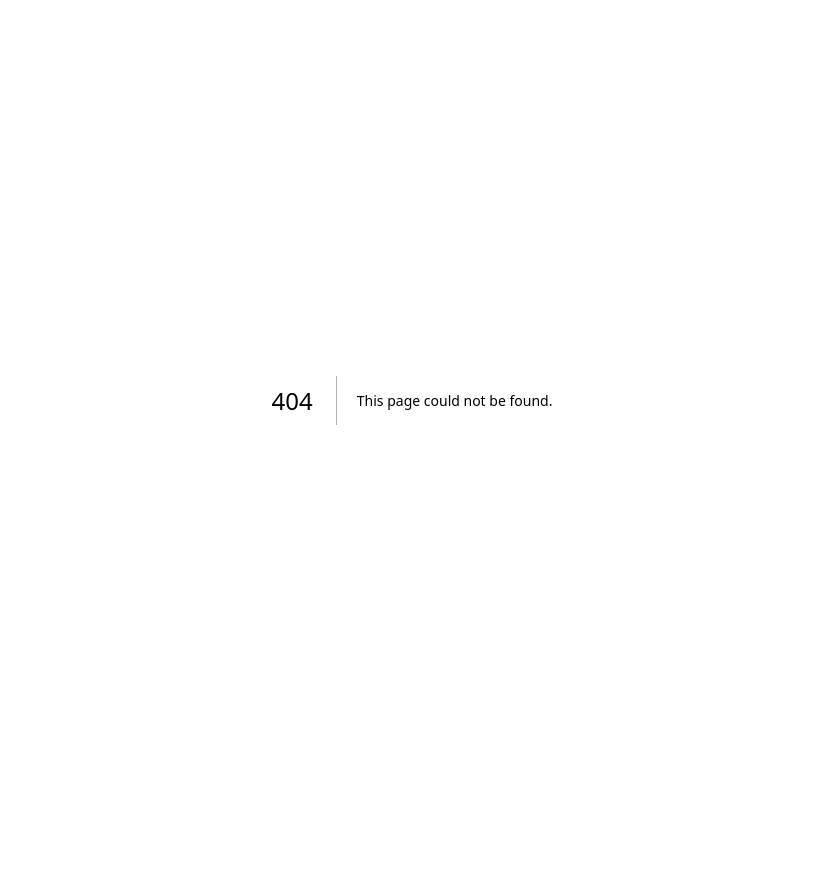
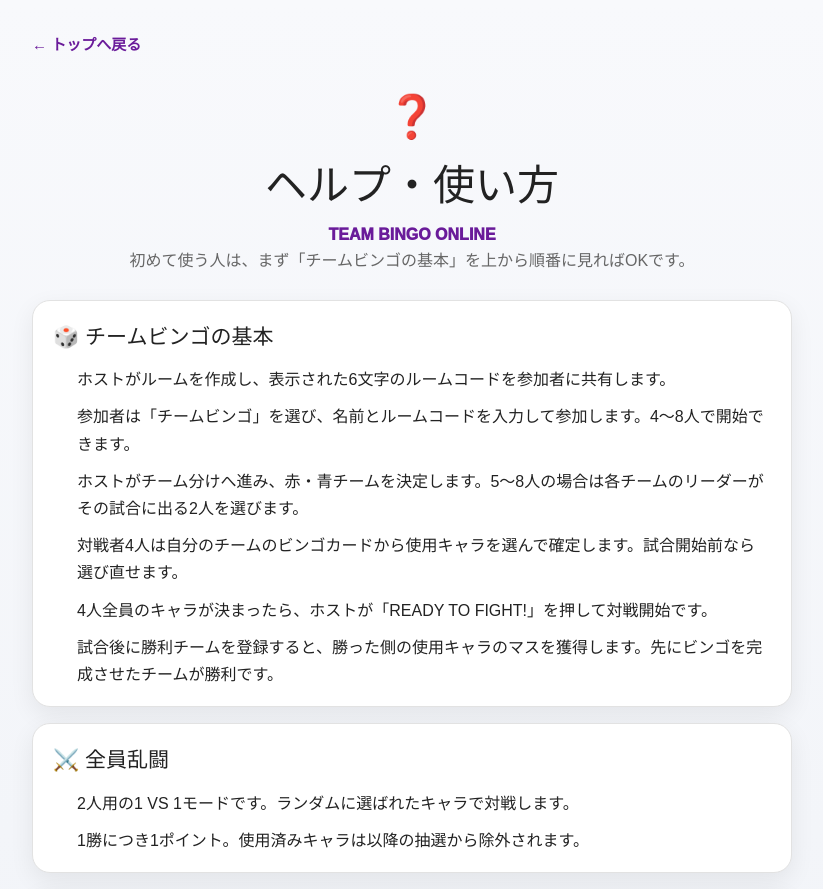
Before and after one commit to nanahoshiman/team-bingo-online, a Next.js app: page /help in a window 1280 px wide. Before the commit this address had no page. Shown: the top 889 px of the page, without its empty margins (228-1051 px from the left). Before the commit the page ends 800 px from the top, so only its background shows below. Built offline with nearby package versions, Linux system fonts and the light colour scheme.

Commit message:
Add help page and navigation menu

```diff
--- /dev/null
+++ b/app/help/page.tsx
@@ -0,0 +1,128 @@
+"use client";
+
+import { useRouter } from "next/navigation";
+
+const sections = [
+  {
+    title: "🎲 チームビンゴの基本",
+    body: [
+      "ホストがルームを作成し、表示された6文字のルームコードを参加者に共有します。",
+      "参加者は「チームビンゴ」を選び、名前とルームコードを入力して参加します。4〜8人で開始できます。",
+      "ホストがチーム分けへ進み、赤・青チームを決定します。5〜8人の場合は各チームのリーダーがその試合に出る2人を選びます。",
+      "対戦者4人は自分のチームのビンゴカードから使用キャラを選んで確定します。試合開始前なら選び直せます。",
+      "4人全員のキャラが決まったら、ホストが「READY TO FIGHT!」を押して対戦開始です。",
+      "試合後に勝利チームを登録すると、勝った側の使用キャラのマスを獲得します。先にビンゴを完成させたチームが勝利です。",
+    ],
+  },
+  {
+    title: "⚔️ 全員乱闘",
+    body: [
+      "2人用の1 VS 1モードです。ランダムに選ばれたキャラで対戦します。",
+      "1勝につき1ポイント。使用済みキャラは以降の抽選から除外されます。",
+    ],
+  },
+  {
+    title: "🔄 更新・復帰・退出",
+    body: [
+      "画面はリアルタイムで同期され、復帰時・画面を再表示した時にも最新状態を取得します。",
+      "表示が合わない時はゲーム画面の「最新状態に更新」を使えます。",
+      "ページ更新やタブを閉じただけではルームから退出しません。同じ端末・同じ名前で入り直すと、保存されているプレイヤー情報から復帰できます。",
+      "参加枠を空けたい時は「ルームから退出」を使ってください。ホストが退出した場合は残っている参加者へホストが引き継がれます。",
+    ],
+  },
+  {
+    title: "📺 OBS配信画面",
+    body: [
+      "トップ右上の☰から「配信者用ページ」を開き、6文字のルームコードを入力します。",
+      "表示されたルーム専用の配信画面をOBSの「ブラウザ」ソースとして追加します。",
+      "OBSのブラウザソースは幅1920・高さ1080を推奨します。ブラウザソースをゲーム映像より上に置くと、左上の透明部分からゲーム映像が見えます。",
+      "右側に赤・青のビンゴカード、下側に対戦カード・勝敗数・チーム情報が表示され、試合の進行に合わせて更新されます。",
+    ],
+  },
+];
+
+export default function HelpPage() {
+  const router = useRouter();
+
+  return (
+    <main
+      style={{
+        minHeight: "100vh",
+        padding: "28px 16px 56px",
+        boxSizing: "border-box",
+        background: "linear-gradient(180deg, #f8f9fc 0%, #eef1f6 100%)",
+        color: "#222",
+        fontFamily: "Arial, Helvetica, sans-serif",
+      }}
+    >
+      <div style={{ width: "min(100%, 760px)", margin: "0 auto" }}>
+        <button
+          type="button"
+          onClick={() => router.push("/")}
+          style={{
+            border: "none",
+            background: "transparent",
+            color: "#6a1b9a",
+            fontWeight: 900,
+            fontSize: 15,
+            cursor: "pointer",
+            padding: "6px 0",
+          }}
+        >
+          ← トップへ戻る
+        </button>
+
+        <header style={{ textAlign: "center", margin: "22px 0 26px" }}>
+          <div style={{ fontSize: 42 }}>❓</div>
+          <h1 style={{ margin: "6px 0", fontSize: "clamp(28px, 7vw, 42px)" }}>
+            ヘルプ・使い方
+          </h1>
+          <div style={{ color: "#6a1b9a", fontWeight: 1000 }}>TEAM BINGO ONLINE</div>
+          <p style={{ color: "#666", lineHeight: 1.7 }}>
+            初めて使う人は、まず「チームビンゴの基本」を上から順番に見ればOKです。
+          </p>
+        </header>
+
+        <div style={{ display: "grid", gap: 16 }}>
+          {sections.map((section) => (
+            <section
+              key={section.title}
+              style={{
+                padding: "20px 20px 18px",
+                borderRadius: 18,
+                backgroundColor: "white",
+                border: "1px solid #e2e2e2",
+                boxShadow: "0 8px 24px rgba(0,0,0,0.07)",
+              }}
+            >
+              <h2 style={{ margin: "0 0 14px", fontSize: 21 }}>{section.title}</h2>
+              <ol style={{ margin: 0, paddingLeft: 24, display: "grid", gap: 10, lineHeight: 1.7 }}>
+                {section.body.map((line) => (
+                  <li key={line}>{line}</li>
+                ))}
+              </ol>
+            </section>
+          ))}
+        </div>
+
+        <section
+          style={{
+            marginTop: 18,
+            padding: 18,
+            borderRadius: 16,
+            backgroundColor: "#f7effa",
+            border: "2px solid #6a1b9a",
+            textAlign: "center",
+            lineHeight: 1.7,
+          }}
+        >
+          <strong>困った時は</strong>
+          <br />
+          まず「最新状態に更新」またはページの再読み込みを試してください。
+          <br />
+          正式に抜ける場合だけ「ルームから退出」を使用してください。
+        </section>
+      </div>
+    </main>
+  );
+}
--- a/app/page.tsx
+++ b/app/page.tsx
@@ -982,6 +982,47 @@ export default function Home() {
 
               </button>
 
+              <div style={{ height: 1, backgroundColor: "#eee", margin: "14px 0" }} />
+
+              <button
+                type="button"
+                onClick={() => router.push("/stream")}
+                style={{
+                  width: "100%",
+                  padding: "13px 12px",
+                  border: "1px solid #ddd",
+                  borderRadius: 11,
+                  backgroundColor: "white",
+                  color: "#333",
+                  fontWeight: 900,
+                  fontSize: 16,
+                  textAlign: "left",
+                  cursor: "pointer",
+                }}
+              >
+                📺 配信者用ページ
+              </button>
+
+              <button
+                type="button"
+                onClick={() => router.push("/help")}
+                style={{
+                  width: "100%",
+                  marginTop: 10,
+                  padding: "13px 12px",
+                  border: "1px solid #ddd",
+                  borderRadius: 11,
+                  backgroundColor: "white",
+                  color: "#333",
+                  fontWeight: 900,
+                  fontSize: 16,
+                  textAlign: "left",
+                  cursor: "pointer",
+                }}
+              >
+                ❓ ヘルプ・使い方
+              </button>
+
             </div>
 
           </>
@@ -1447,27 +1488,6 @@ export default function Home() {
         )}
 
 
-        <button
-          type="button"
-          onClick={() => router.push("/stream")}
-          style={{
-            width: "100%",
-            marginTop: 18,
-            padding: "14px 18px",
-            border: "2px solid #6a1b9a",
-            borderRadius: 12,
-            backgroundColor: "white",
-            color: "#6a1b9a",
-            fontSize: 16,
-            fontWeight: 900,
-            cursor: "pointer",
-          }}
-        >
-          📺 配信者用ページを開く
-        </button>
-
-
-
         {gameMode ===
 
           "all-battle" && (
```
